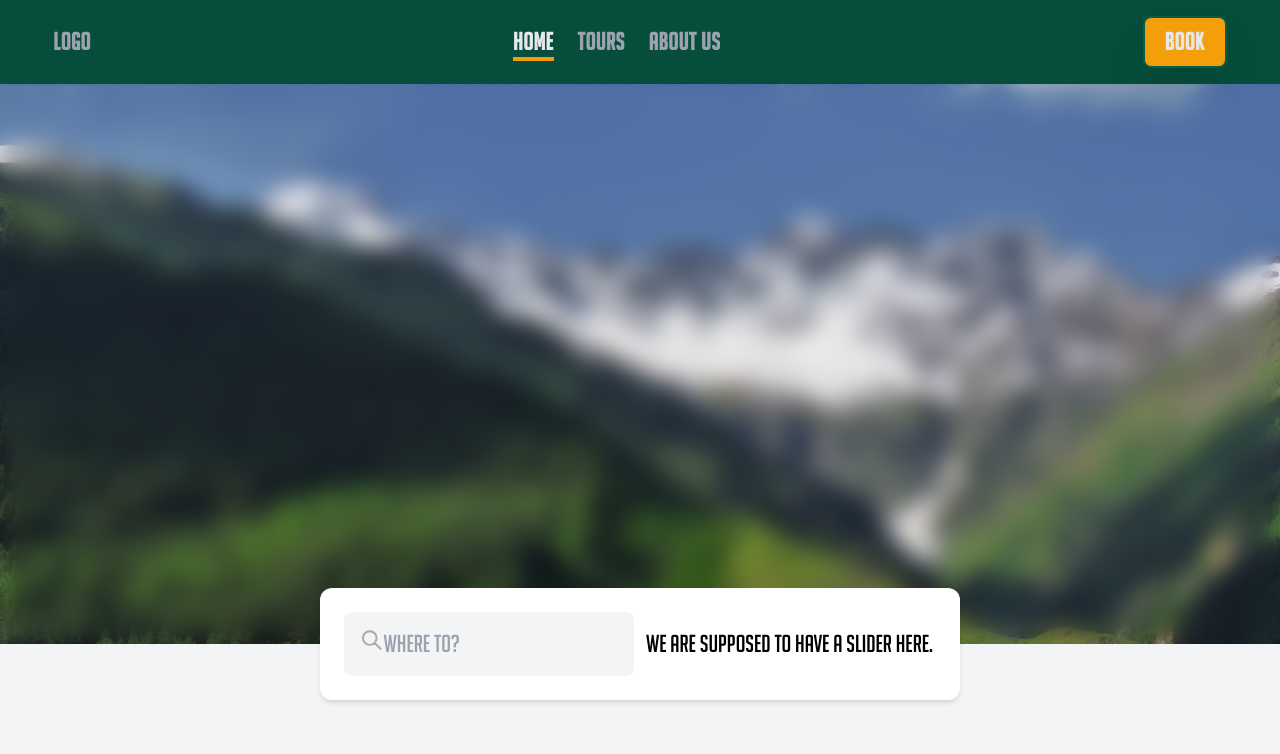
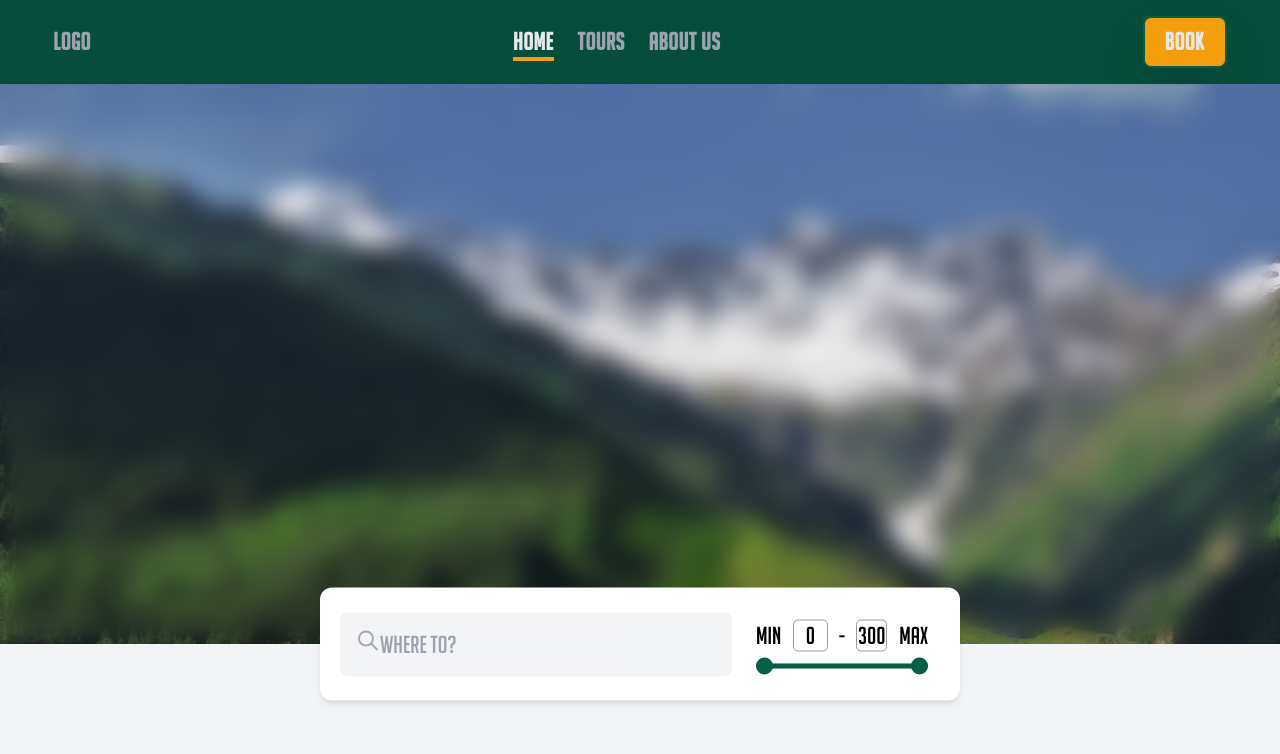
Before and after one commit to ajikia15/TravelAgency, a SvelteKit app: page / in a window 1280 px wide. Shown: the top 754 px of the page. Built offline with nearby package versions, Linux system fonts and the light colour scheme.

Commit message:
added a slider visually, not liking it

```diff
--- a/src/components/Search.svelte
+++ b/src/components/Search.svelte
@@ -1,10 +1,13 @@
 <script>
 	export let searchQuery = '';
+	const max = 300;
+	let curMin = 0;
+	let curMax = max;
 </script>
 
 <div class="grid w-full -translate-y-1/2 place-items-center">
 	<div
-		class="relative grid w-11/12 transform grid-cols-1 flex-row items-center gap-3 rounded-xl bg-white p-6 text-2xl shadow-md transition duration-500 after:absolute after:left-0 after:-top-[1px] after:h-2 after:w-full  after:rounded-t-xl hover:scale-105 hover:shadow-lg md:grid-cols-2 xl:w-1/2">
+		class="relative grid w-11/12 transform grid-cols-1 flex-row items-center gap-3 rounded-xl bg-white p-5 text-2xl shadow-md transition duration-500 after:absolute after:left-0 after:-top-[1px] after:h-2 after:w-full  after:rounded-t-xl hover:scale-105 hover:shadow-lg md:grid-cols-[2fr_1fr] xl:w-1/2">
 		<div class="flex rounded-lg bg-gray-100 p-4">
 			<svg
 				xmlns="http://www.w3.org/2000/svg"
@@ -24,6 +27,115 @@
 				placeholder="Where To?"
 				bind:value={searchQuery} />
 		</div>
-		<div>{searchQuery} we are supposed to have a slider here.</div>
+		<!-- SLIDER -->
+		<div class="p-3">
+			<div class="price-input mb-3">
+				<div class="field">
+					<span>Min</span>
+					<input type="number" class="input-min" value="0" />
+				</div>
+				<div class="separator">-</div>
+				<div class="field">
+					<input
+						type="number"
+						class="input-max"
+						style="margin-left:0; margin-right:12px"
+						value={curMax} />
+					<span>Max</span>
+				</div>
+			</div>
+			<div class="slider">
+				<div class="progress" />
+			</div>
+			<div class="range-input">
+				<input type="range" class="range-min" min="0" {max} value={curMin} step="10" />
+				<input type="range" class="range-max" min="0" {max} value={curMax} step="10" />
+			</div>
+		</div>
 	</div>
 </div>
+
+<style>
+	:root {
+		--color: rgb(6 95 70);
+	}
+	::selection {
+		color: #fff;
+		background: var(--color);
+	}
+	.price-input {
+		width: 100%;
+		display: flex;
+	}
+	.price-input .field {
+		display: flex;
+		width: 50%;
+		align-items: center;
+	}
+	.field input {
+		width: 100%;
+		height: 100%;
+		outline: none;
+		margin-left: 12px;
+		border-radius: 5px;
+		text-align: center;
+		border: 1px solid #999;
+		-moz-appearance: textfield;
+	}
+	input[type='number']::-webkit-outer-spin-button,
+	input[type='number']::-webkit-inner-spin-button {
+		-webkit-appearance: none;
+	}
+	.price-input .separator {
+		width: 20%;
+		display: flex;
+		align-items: center;
+		justify-content: center;
+	}
+	.slider {
+		height: 5px;
+		position: relative;
+		background: #ddd;
+		border-radius: 5px;
+	}
+	.slider .progress {
+		height: 100%;
+		left: 0%;
+		right: 0%;
+		position: absolute;
+		border-radius: 5px;
+		background: var(--color);
+	}
+	.range-input {
+		position: relative;
+	}
+	.range-input input {
+		position: absolute;
+		width: 100%;
+		height: 5px;
+		top: -5px;
+		background: none;
+		pointer-events: none;
+		-webkit-appearance: none;
+		-moz-appearance: none;
+	}
+	input[type='range']::-webkit-slider-thumb {
+		height: 17px;
+		width: 17px;
+		border-radius: 50%;
+		background: var(--color);
+		pointer-events: auto;
+		-webkit-appearance: none;
+		box-shadow: 0 0 6px rgba(0, 0, 0, 0.05);
+	}
+	input[type='range']::-moz-range-thumb {
+		height: 17px;
+		width: 17px;
+		border: none;
+		border-radius: 50%;
+		background: var(--color);
+		pointer-events: auto;
+		-moz-appearance: none;
+		box-shadow: 0 0 6px rgba(0, 0, 0, 0.05);
+	}
+</style>
```
